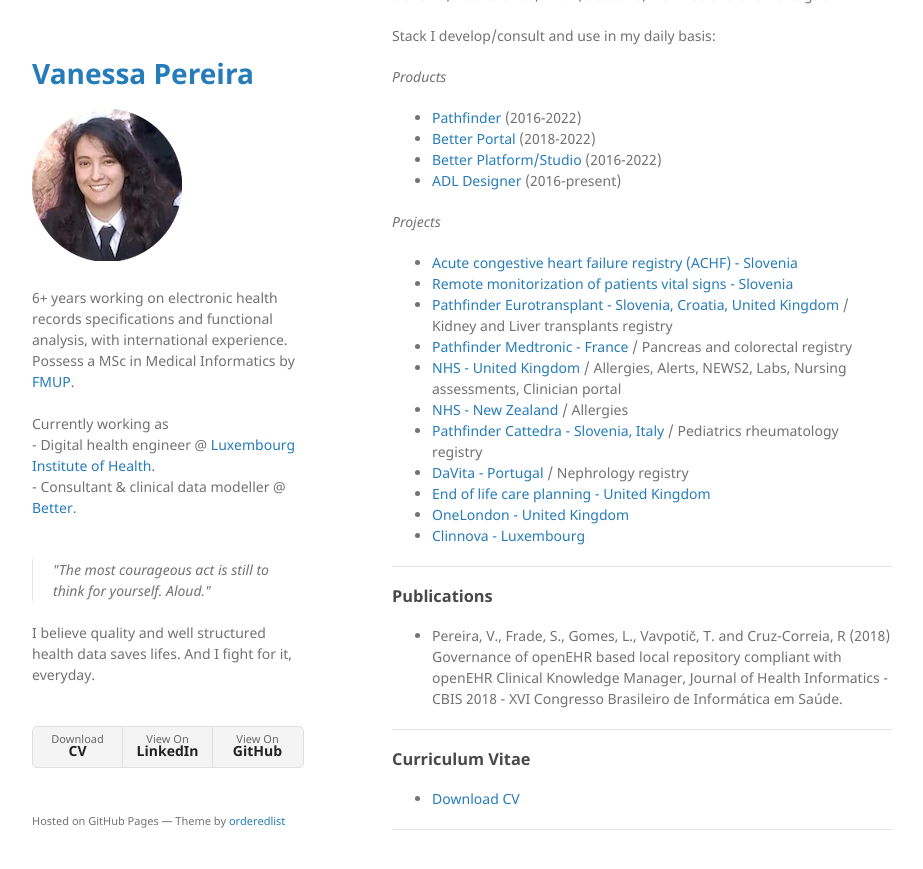
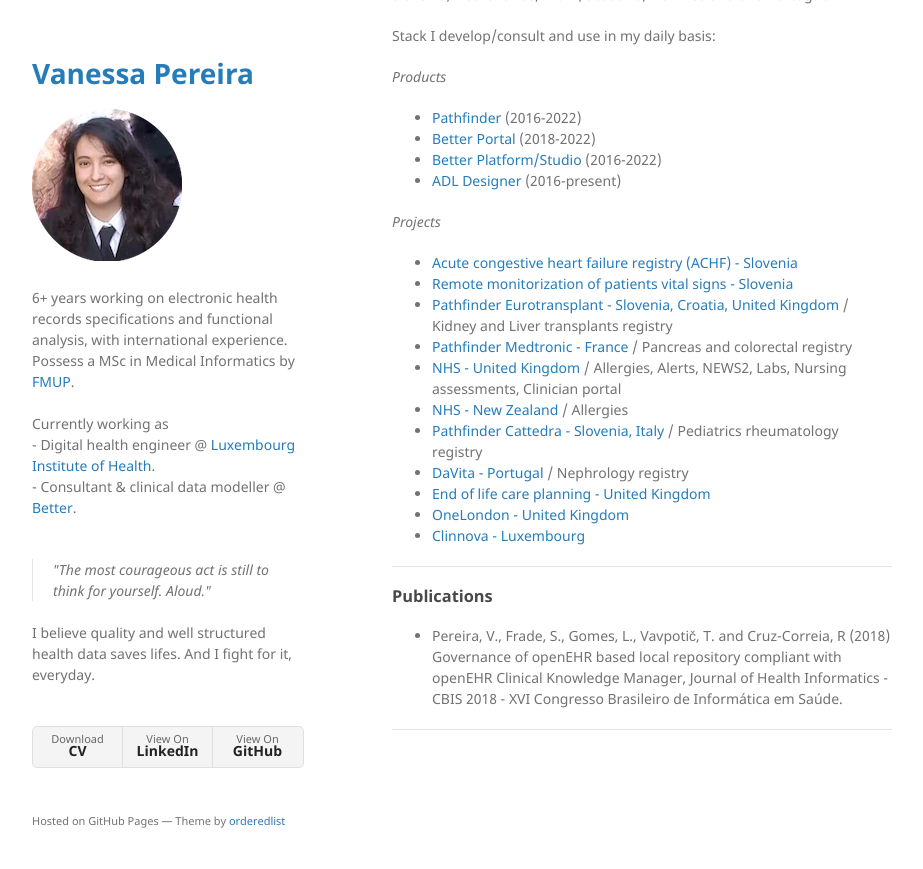
Before and after one commit to vanessa-pereira/vanessa-pereira.github.io, a Jekyll site: the page built from index.md, in a window 1280 px wide and 900 px high, scrolled down 705 px. Shown: the top 869 px of the window, without its empty margins (178-1101 px from the left). Built offline with Jekyll 4.4.1, drawn with Linux system fonts in a browser that asks for light colours.

Commit message:
Update index.md

```diff
--- a/index.md
+++ b/index.md
@@ -61,9 +61,3 @@
 - Pereira, V.,  Frade, S., Gomes, L., Vavpotič, T. and Cruz-Correia, R (2018) Governance of openEHR based local repository compliant with openEHR Clinical Knowledge Manager, Journal of Health Informatics - CBIS 2018 - XVI Congresso Brasileiro de Informática em Saúde.
 
 ---
-
-### Curriculum Vitae
-
-- [Download CV](http://vanessa-pereira.github.io/Vanessa_Pereira_CV.pdf/)
-
----
```
